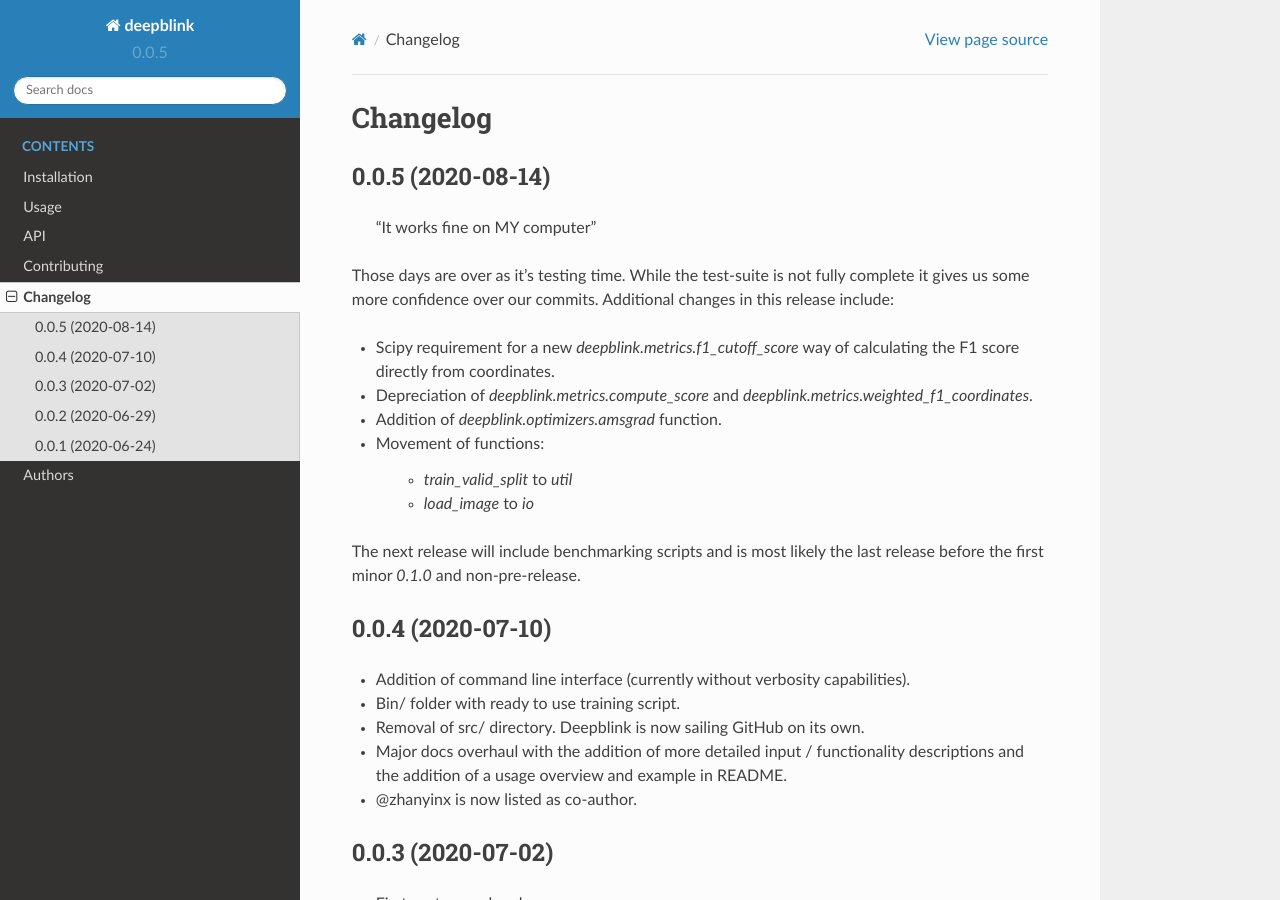
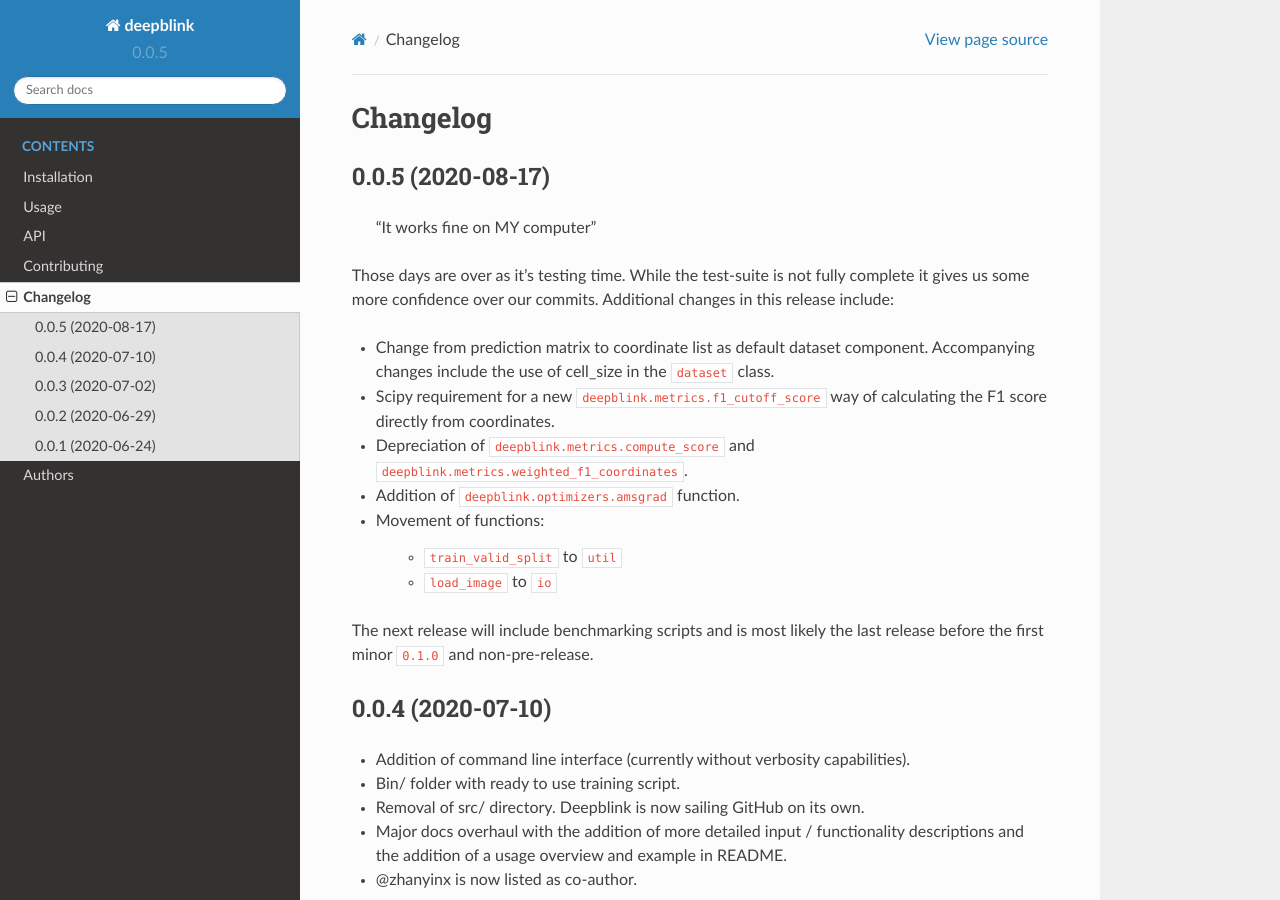
Before and after one commit to BBQuercus/deepBlink, a Sphinx documentation site: the page built from docs/changelog.rst, in a window 1280 px wide and 900 px high. Built offline with Sphinx 7.4.7 and the Read the Docs theme 2.0.0, drawn with Linux system fonts in a browser that asks for light colours.

Commit message:
Update release date

```diff
--- a/docs/changelog.rst
+++ b/docs/changelog.rst
@@ -2,7 +2,7 @@
 Changelog
 =========
 
-0.0.5 (2020-08-14)
+0.0.5 (2020-08-17)
 ------------------
 
     “It works fine on MY computer”
@@ -10,15 +10,16 @@
 Those days are over as it's testing time. While the test-suite is not fully complete it gives us some more confidence over our commits.
 Additional changes in this release include:
 
-* Scipy requirement for a new `deepblink.metrics.f1_cutoff_score` way of calculating the F1 score directly from coordinates.
-* Depreciation of `deepblink.metrics.compute_score` and `deepblink.metrics.weighted_f1_coordinates`.
-* Addition of `deepblink.optimizers.amsgrad` function.
+* Change from prediction matrix to coordinate list as default dataset component. Accompanying changes include the use of cell_size in the ``dataset`` class.
+* Scipy requirement for a new ``deepblink.metrics.f1_cutoff_score`` way of calculating the F1 score directly from coordinates.
+* Depreciation of ``deepblink.metrics.compute_score`` and ``deepblink.metrics.weighted_f1_coordinates``.
+* Addition of ``deepblink.optimizers.amsgrad`` function.
 * Movement of functions:
 
-    * `train_valid_split` to `util`
-    * `load_image` to `io`
+    * ``train_valid_split`` to ``util``
+    * ``load_image`` to ``io``
 
-The next release will include benchmarking scripts and is most likely the last release before the first minor `0.1.0` and non-pre-release.
+The next release will include benchmarking scripts and is most likely the last release before the first minor ``0.1.0`` and non-pre-release.
 
 
 0.0.4 (2020-07-10)
```
